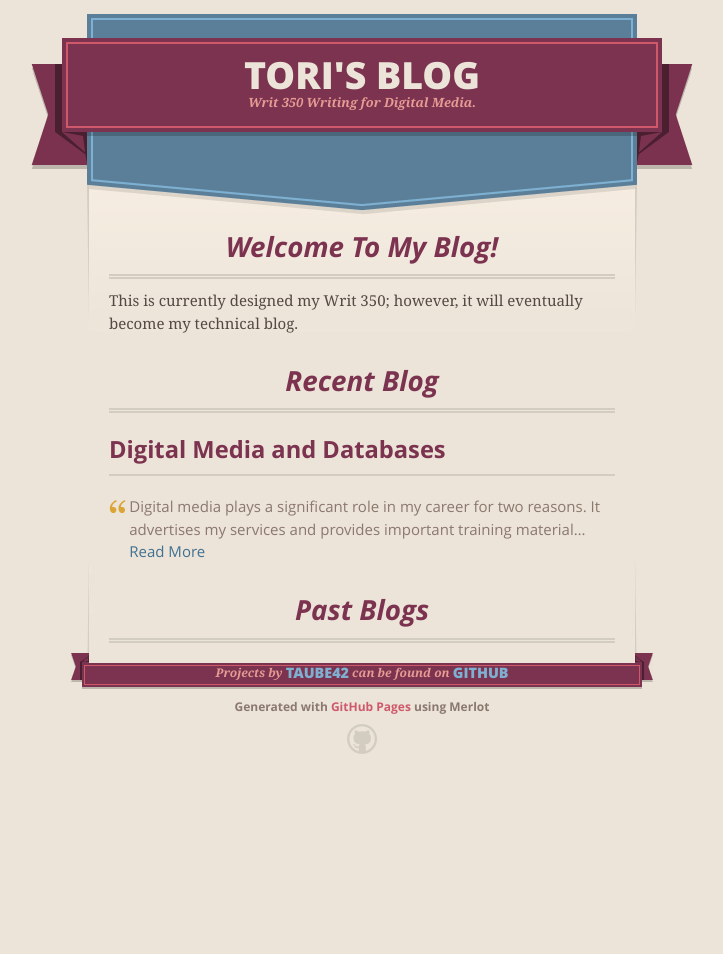
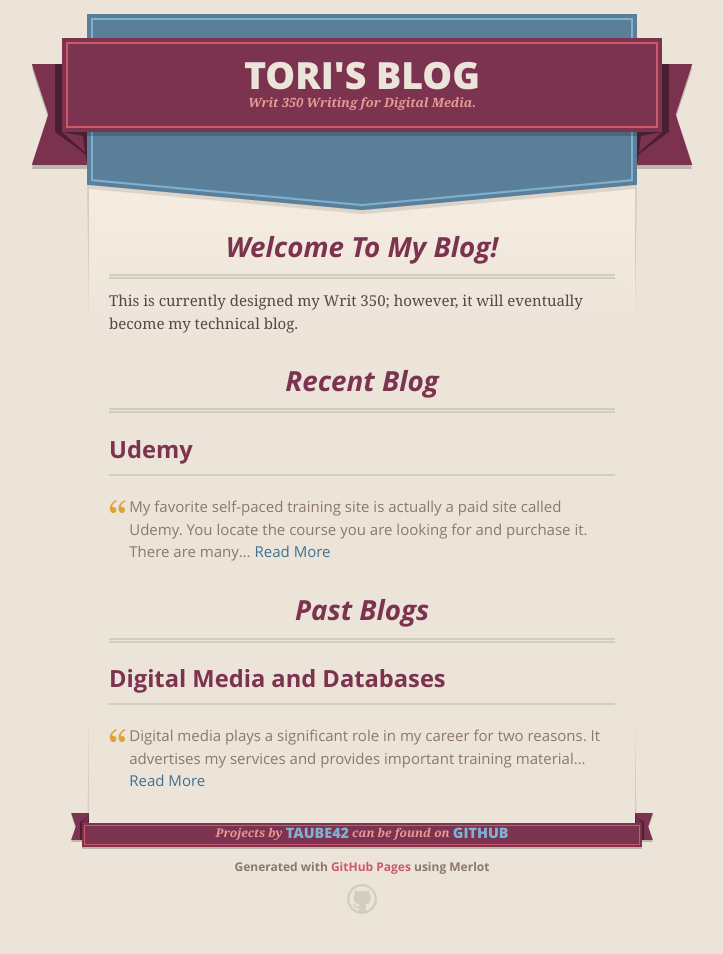
Before and after one commit to taube42/taube42.github.io, a Jekyll site: the page built from index.md, in a window 1280 px wide. Shown: the whole page, without its empty margins (278-1001 px from the left). Built offline with Jekyll 4.4.1, drawn with Linux system fonts in a browser that asks for light colours; our own code applies the rules of GitHub Pages for plain Markdown files; before the commit the page ends 900 px from its top, so only the background shows below that.

Commit message:
Update index.md

```diff
--- a/index.md
+++ b/index.md
@@ -10,11 +10,16 @@ This is currently designed my Writ 350; however, it will eventually become my te
 
 # Recent Blog
 
+## Udemy
+
+> My favorite self-paced training site is actually a paid site called Udemy. You locate the course you are looking for and purchase it. There are many...
+[Read More](./Udemy)
+
+
+
+# Past Blogs
+
 ## Digital Media and Databases
 
 > Digital media plays a significant role in my career for two reasons. It advertises my services and provides important training material...
 [Read More](./Digital-Media-and-Databases)
-
-
-
-# Past Blogs
```
